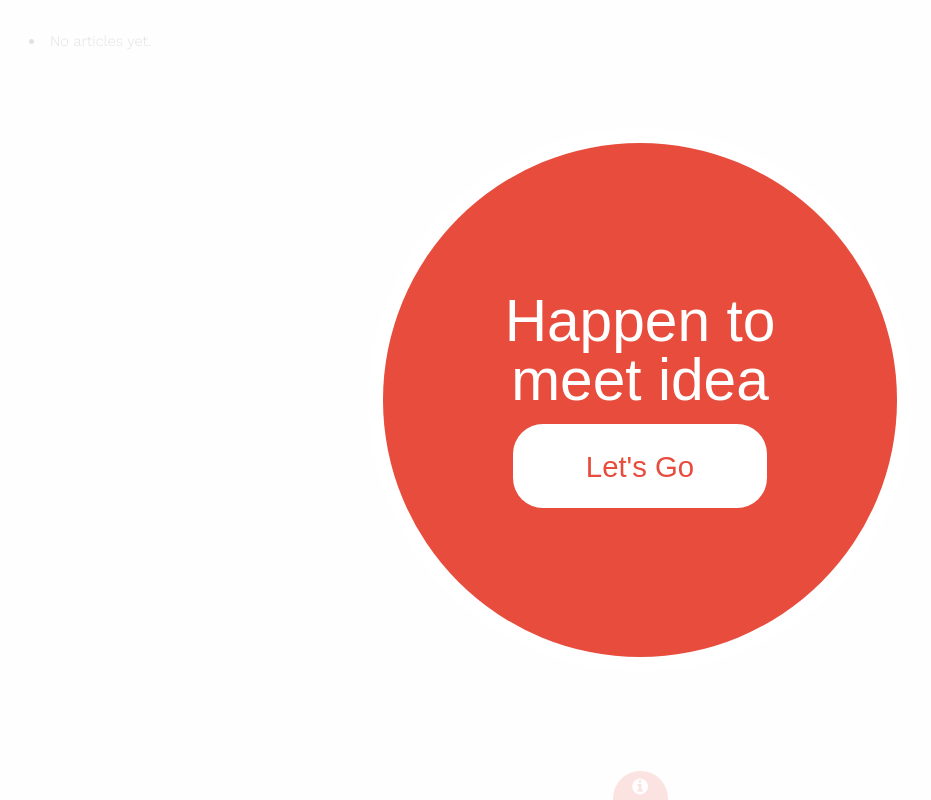
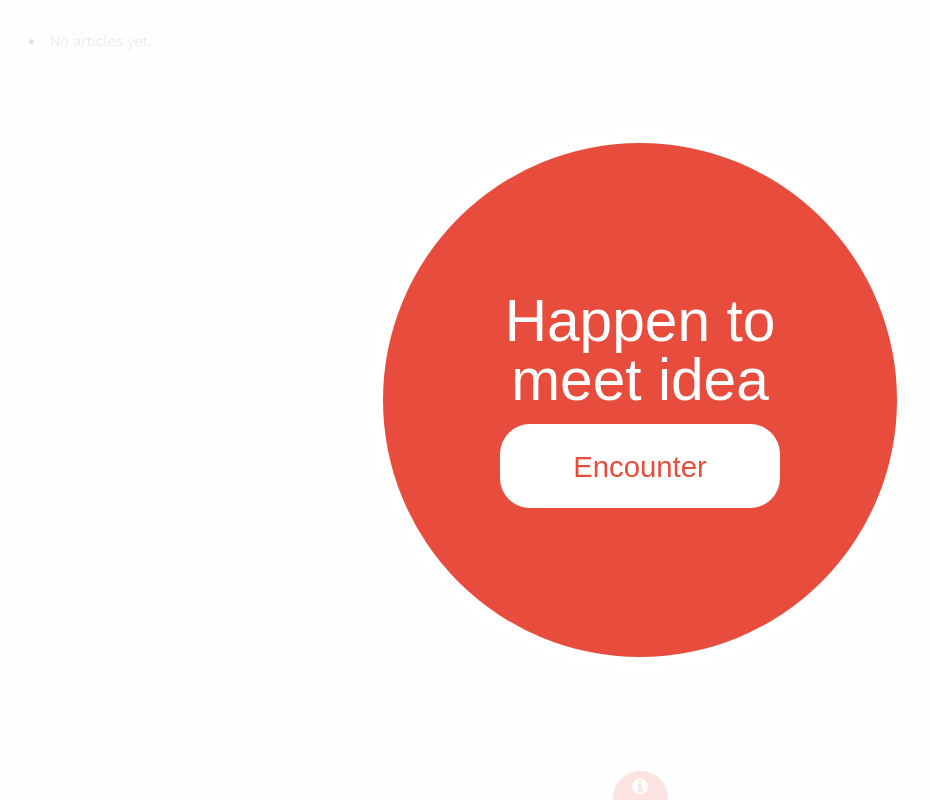
Before and after one commit to kaitoii11/django-sample, a Django app: page / in a window 1280 px wide. Shown: the whole page, without its empty margins (0-931 px from the left). Run offline with Django 3.2, Linux system fonts and the light colour scheme; data that the repository does not hold is empty; some web fonts are replaced.

Commit message:
updated text in html

```diff
--- a/mysite/templates/news/index_template.html
+++ b/mysite/templates/news/index_template.html
@@ -20,9 +20,9 @@
 					<div class="content">
 						<h1>Happen to meet idea</h1>
 						<h2</h2>
-						<a href="#" class="button big alt"><span>Let's Go</span></a>
+						<a href="#" class="button big alt"><span>Encounter</span></a>
 					</div>
-					<a href="#" class="button hidden"><span>Let's Go</span></a>
+					<a href="#" class="button hidden"><span>Encounter</span></a>
 				</div>
 			</header>
 
```
